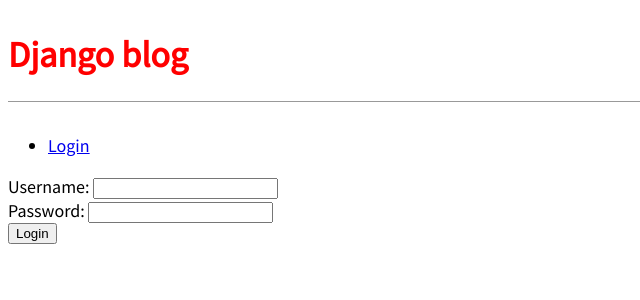
After one commit to spektrov/DjangoProject, a Django app: page /login/ in a window 1280 px wide. The commit adds this page. Shown: the top 300 px of the page, without its empty margins (0-640 px from the left). Run offline with Django 3.2, Linux system fonts and the light colour scheme.

Commit message:
Add simple login functional.

```diff
--- a/blog/models.py
+++ b/blog/models.py
@@ -1,5 +1,6 @@
 # blog/models.py
 from django.db import models
+
 
 class Post(models.Model):
     title = models.CharField(max_length=200)
--- a/blog/urls.py
+++ b/blog/urls.py
@@ -1,9 +1,10 @@
 # blog/urls.py
 from django.urls import path
 
-from .views import BlogListView, BlogDetailView # нові зміни
+from .views import BlogListView, BlogDetailView, LoginView
 
 urlpatterns = [
-    path('post/<int:pk>/', BlogDetailView.as_view(), name='post_detail'), # нові зміни
+    path('post/<int:pk>/', BlogDetailView.as_view(), name='post_detail'),
+    path('login/', LoginView.as_view(), name="login"),
     path('', BlogListView.as_view(), name='home'),
 ]
--- a/blog/views.py
+++ b/blog/views.py
@@ -1,7 +1,29 @@
 # blog/views.py
-from django.views.generic import ListView, DetailView # нове
+import django.views.generic
+from django.views.generic import ListView, DetailView, FormView
+from django.contrib.auth import authenticate, login, logout
+from django.shortcuts import render, redirect
+from django.contrib.auth import get_user_model
 
 from .models import Post
+
+
+class LoginView(django.views.generic.View):
+    model = get_user_model()
+    template_name = 'login.html'
+
+    def post(self, request, *args, **kwargs):
+        username = request.POST['username']
+        password = request.POST['password']
+        user = authenticate(request, username=username, password=password)
+        if user is not None:
+            login(request, user)
+            return redirect('home')
+        else:
+            return render(request, self.template_name)
+
+    def get(self, request, *args, **kwargs):
+        return render(request, self.template_name)
 
 
 class BlogListView(ListView):
@@ -9,6 +31,6 @@
     template_name = 'home.html'
 
 
-class BlogDetailView(DetailView): # нове
+class BlogDetailView(DetailView):
     model = Post
     template_name = 'post_detail.html'
--- a/templates/base.html
+++ b/templates/base.html
@@ -11,6 +11,9 @@
       <h1><a href="{% url 'home' %}">Django blog</a></h1>
     </header>
     <div>
+        <ul>
+            <li><a href="{% url 'login' %}">Login</a></li>
+        </ul>
       {% block content %}
       {% endblock content %}
     </div>
--- /dev/null
+++ b/templates/login.html
@@ -0,0 +1,12 @@
+{% extends 'base.html' %}
+
+{% block content %}
+<form method="post">
+    {% csrf_token %}
+    <label for="username">Username:</label>
+    <input type="text" name="username" required><br>
+    <label for="password">Password:</label>
+    <input type="password" name="password" required><br>
+    <input type="submit" value="Login">
+</form>
+{% endblock content %}
```
Also changed, not shown: db.sqlite3.
